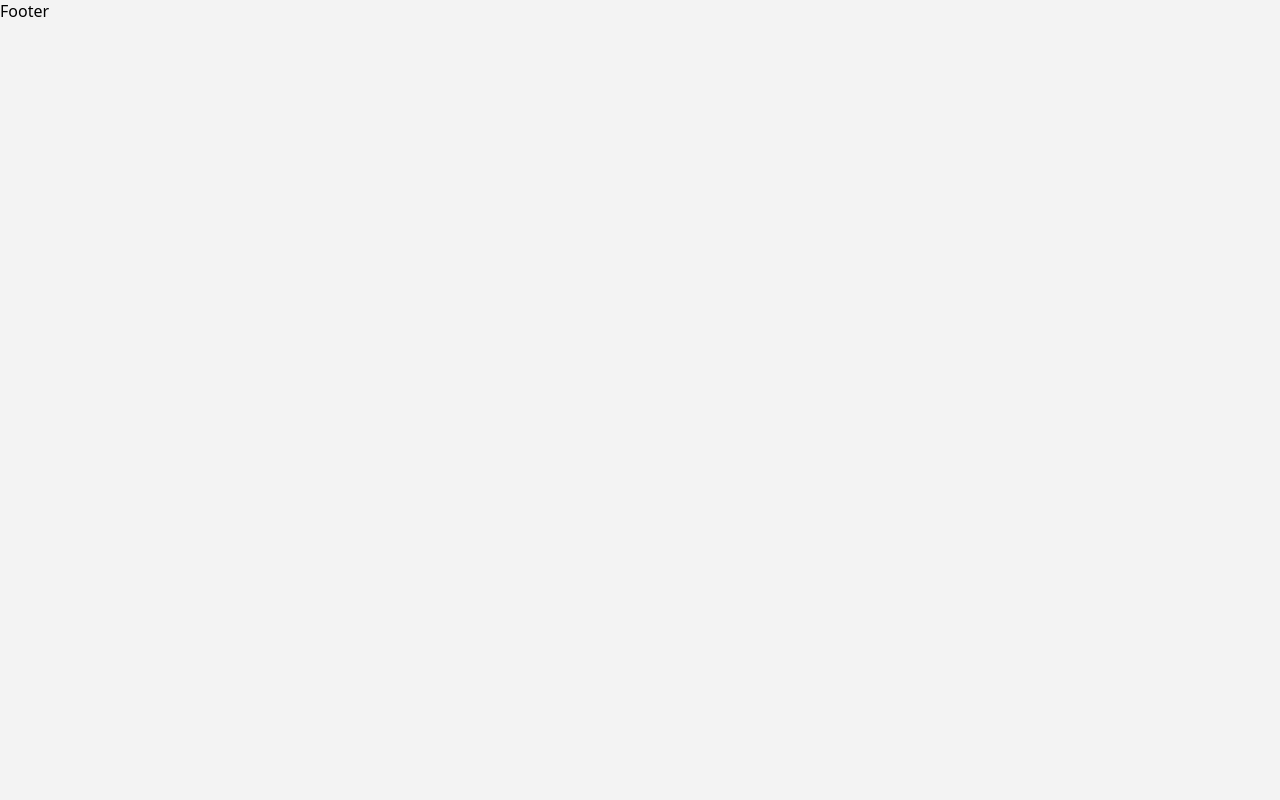
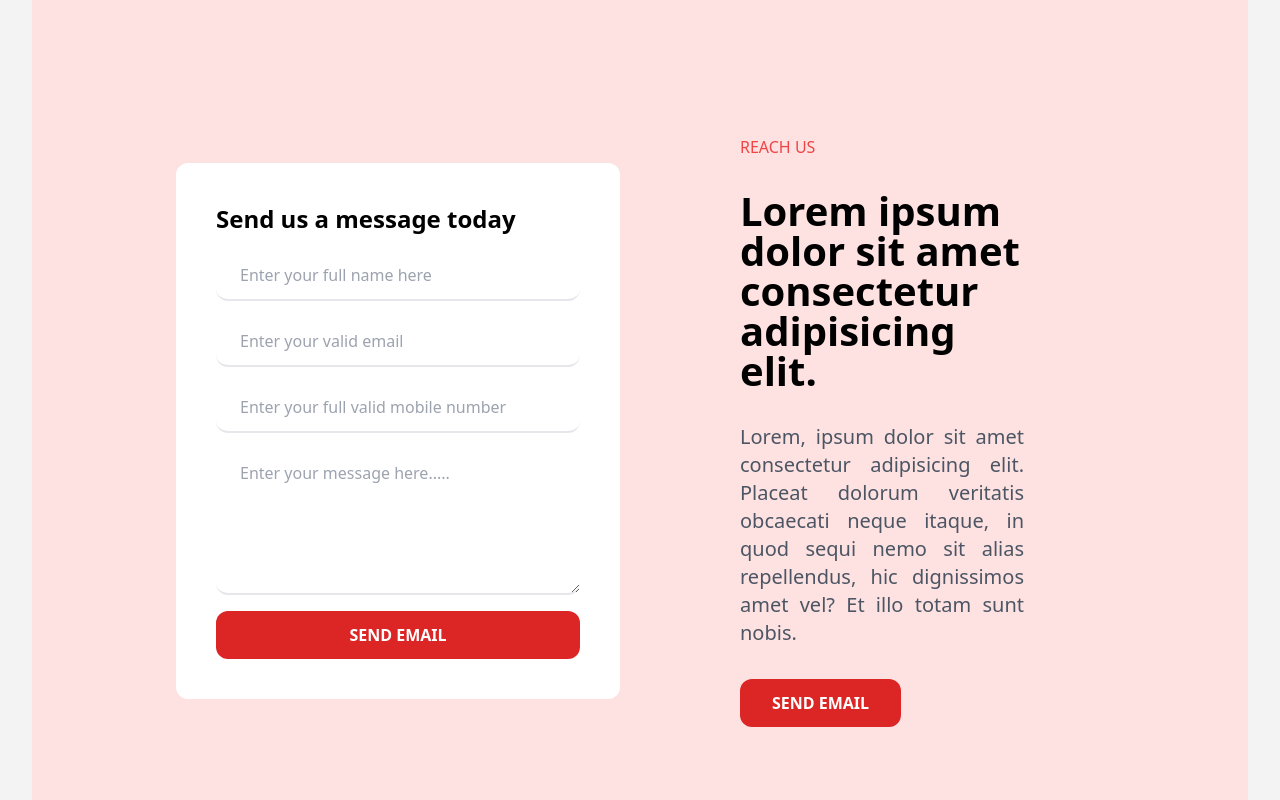
Before and after one commit to VISHALX33/Real-estate, a React (Vite) app: page / in a window 1280 px wide. Shown: the part 5800-6600 px from the top of the page. Before the commit the page ends 5823 px from the top, so only its background shows below. Built offline with nearby package versions, Linux system fonts and the light colour scheme.

Commit message:
Contact component is done

```diff
--- a/src/Sections/Contact.jsx
+++ b/src/Sections/Contact.jsx
@@ -1,8 +1,44 @@
-import React from 'react'
+import React, { useEffect } from 'react'
+import { useDarkMode } from '../components/DarkModeContext'
+import AOS from 'aos'
+import 'aos/dist/aos.css'
+
+
 
 const Contact = () => {
+  useEffect(() => {
+    AOS.init({
+      offset: 200,
+      duration: 800,
+      easing: 'ease-in-sine',
+      delay: 100,
+    });
+  }, [])
+  const { darkMode, toggleDarkMode } = useDarkMode();
+
+
   return (
-    <div>Contact</div>
+    <div className={`${darkMode ? 'dark bg-black' : 'light bg-transparent'} pb-20 `}>
+      <section id='contact' className={`${darkMode ? 'dark bg-gray-800' : 'light bg-red-100'} pb-20 lg:w-[95%] w-full h-fit m-auto rounded-xl grid grid-cols-1 lg:grid-cols-2 justify-center items-center lg:px-36 px-6 py-20 gap-10 `} >
+        <div data-aos='zoom-in' className=' bg-white dark:bg-blackvp-10 flex flex-col justify-center p-10 items-start gap-4 rounded-xl '>
+          <h1 className='text-2xl text-black font-semibold dark:text-white' >Send us a message today</h1>
+          <input type="text" placeholder='Enter your full name here' className='w-full px-6 py-3 border-b-2 border-gray-200 rounded-xl ' />
+          <input type="email" placeholder='Enter your valid email' className='w-full px-6 py-3 border-b-2 border-gray-200 rounded-xl ' />
+          <input type="number" placeholder='Enter your full valid mobile number' className='w-full px-6 py-3 border-b-2 border-gray-200 rounded-xl ' />
+          <textarea name="" id="" cols="30" rows="5" placeholder='Enter your message here.....' className='w-full px-6 py-3 border-b-2 border-gray-200 rounded-xl'></textarea>
+          <button className='bg-red-600 w-full text-md px-8 py-3 text-white font-semibold rounded-xl hover:bg-black dark:hover:bg-red-700 cursor-pointer '>SEND EMAIL</button>
+
+        </div>
+        <div className='flex flex-col justify-center items-start gap-8 lg:p-20 p-6  ' >
+          <div data-aos='zoom-in' data-aos-delay='200' className='text-red-500 dark:text-white' >REACH US</div>
+          <h1 data-aos='zoom-in' data-aos-delay='400' className='text-black text-[40px] font-semibold leading-10 dark:text-white '>Lorem ipsum dolor sit amet consectetur adipisicing elit. <br></br>  </h1>
+          <p data-aos='zoom-in' data-aos-delay='800'  className='text-xl text-justify text-gray-600 dark:text-white'>Lorem, ipsum dolor sit amet consectetur adipisicing elit. Placeat dolorum veritatis obcaecati neque itaque, in quod sequi nemo sit alias repellendus, hic dignissimos amet vel? Et illo totam sunt nobis.</p>
+          <button className='bg-red-600  text-md px-8 py-3 text-white font-semibold rounded-xl hover:bg-black dark:hover:bg-red-700 cursor-pointer '>SEND EMAIL</button>
+
+        </div>
+
+      </section>
+    </div>
   )
 }
 
```
